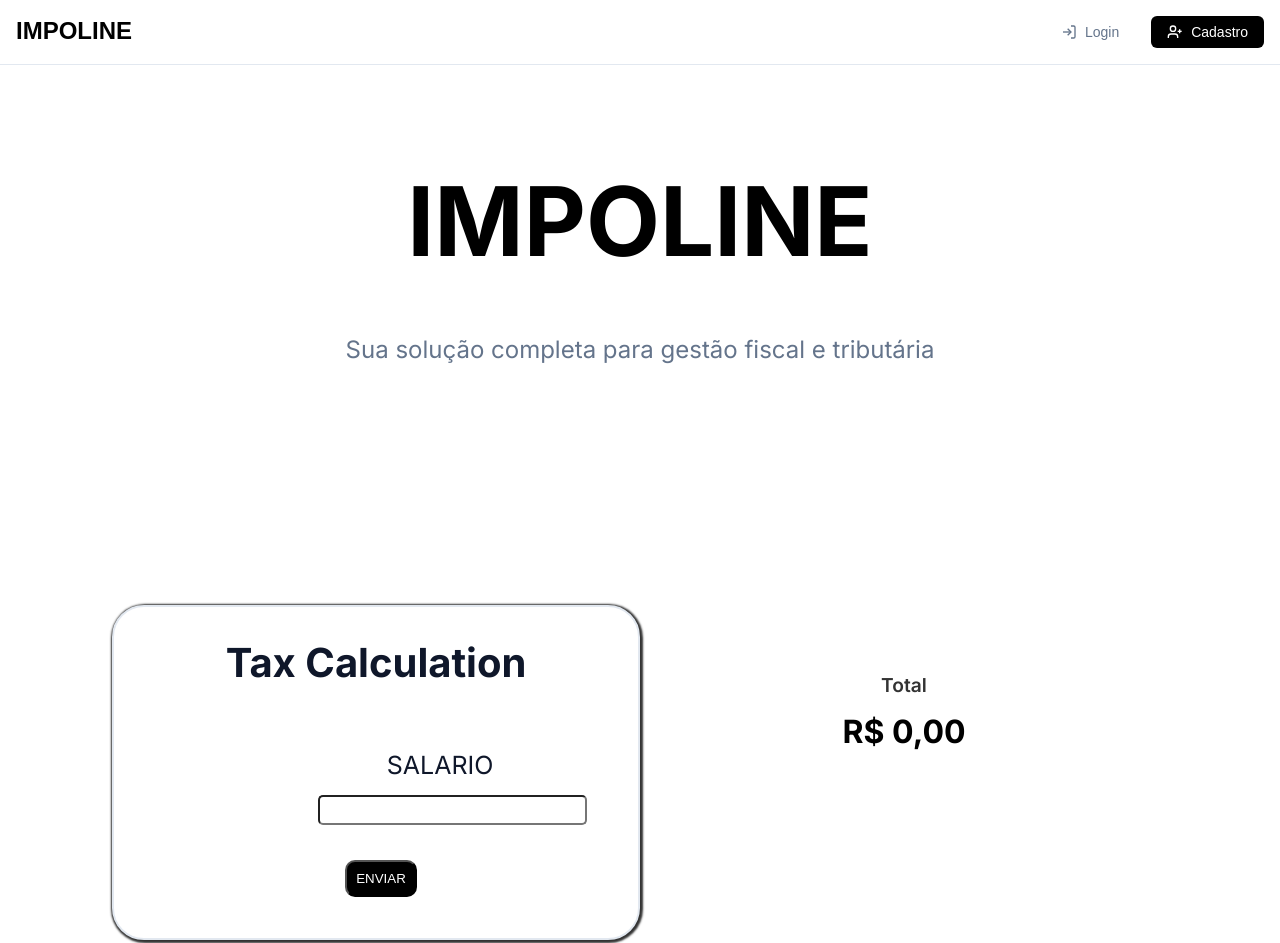
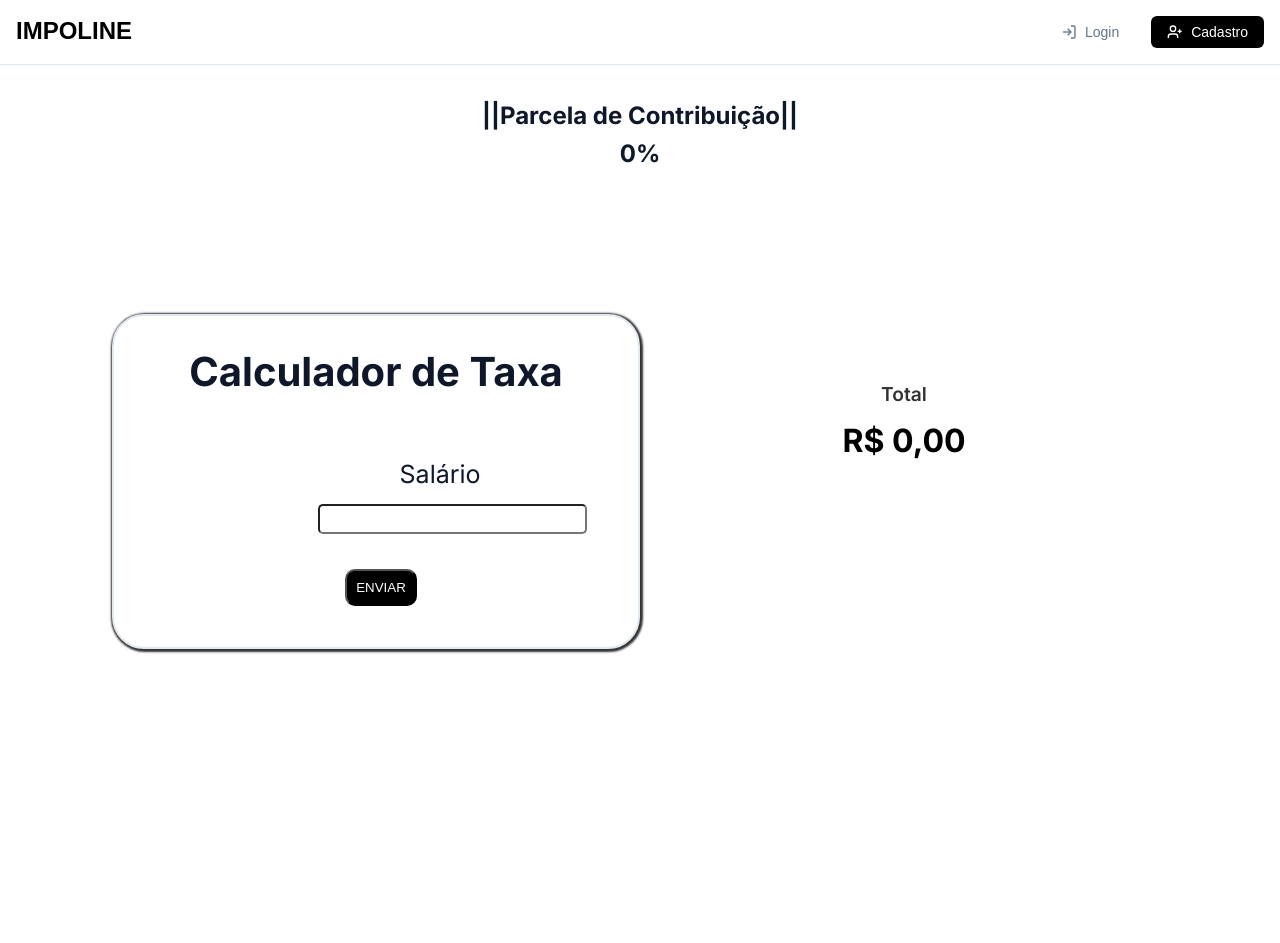
Before and after one commit to EUAmarques/tcc, a plain HTML site: page tax.html in a window 1280 px wide. Shown: the top 943 px of the page. After the commit the page ends 800 px from the top, so only its background shows below. Drawn offline with Linux system fonts and the light colour scheme.

```diff
--- a/index.css
+++ b/index.css
@@ -92,7 +92,7 @@
 
 
 .hero-section {
-  padding: 5rem 1rem;
+  padding: 2rem 0.5rem;
   text-align: center;
 }
 
@@ -499,6 +499,9 @@
     display: flex;
     justify-content: cent
 }
+.porcent{
+  justify-self: center;
+}
 
 /* Responsividade (Responsiveness) */
 @media (max-width: 768px) {
--- a/index.js
+++ b/index.js
@@ -1,29 +1,32 @@
-  function salario() {
+
+function salario() {
     let salarioBruto = parseFloat(document.getElementById('income').value) || 0;
     let imposto = 0.0;
+    let porcentagem = 0.0 + "%";
 
-    if (salarioBruto <= 1903.98) {
-      imposto = 0.0;
+    if (salarioBruto <= 2112.00) {
+      imposto = 0.0 ; porcentagem = 0.0;
     } else if (salarioBruto <= 2826.65) {
-      imposto = (salarioBruto - 1903.98) * 0.075;
+      imposto = (salarioBruto - 2112.00) * 0.075 ; porcentagem = 7.5;
     } else if (salarioBruto <= 3751.05) {
-      imposto = (2826.65 - 1903.98) * 0.075 + (salarioBruto - 2826.65) * 0.15;
+      imposto = (2826.65 - 2112.00) * 0.075 + (salarioBruto - 2826.65) * 0.15 ; porcentagem = 15 ;
     } else if (salarioBruto <= 4664.68) {
-      imposto = (2826.65 - 1903.98) * 0.075 +
+      imposto = (2826.65 - 2112.00) * 0.075 +
         (3751.05 - 2826.65) * 0.15 +
-        (salarioBruto - 3751.05) * 0.225;
+        (salarioBruto - 3751.05) * 0.225 ; porcentagem = 22.5;
     } else {
-      imposto = (2826.65 - 1903.98) * 0.075 +
+      imposto = (2826.65 - 2112.00) * 0.075 +
         (3751.05 - 2826.65) * 0.15 +
         (4664.68 - 3751.05) * 0.225 +
-        (salarioBruto - 4664.68) * 0.275;
+        (salarioBruto - 4664.68) * 0.275; porcentagem =   27.5 ;
     }
+
 
     let salarioLiquido = salarioBruto - imposto;
 
     const data = [
       { label: 'Imposto', value: imposto, color: '#000000' },
-      { label: 'Salário Líquido', value: salarioLiquido, color: '#f6f4f4ff' }
+      { label: 'Salário Líquido', value: salarioLiquido, color: '#c9c8c8ff' }
     ];
 
     const total = data.reduce((sum, item) => sum + item.value, 0);
@@ -31,6 +34,9 @@
     createSlices(data, total);
     updateTotal(total);
     addEventListeners(data);
+
+    const porc = document.getElementById('change');
+    porc.innerHTML = `${porcentagem}%`;
   }
 
   function createSlices(data, total) {
--- a/tax.html
+++ b/tax.html
@@ -42,17 +42,19 @@
 
     <main>
         <section class="hero-section">
-            <div class="hero-container">
-                <h1 class="hero-title">IMPOLINE</h1>
-                <p class="hero-subtitle">Sua solução completa para gestão fiscal e tributária</p>
+
+            <div class="porcent">
+                <h1> ||Parcela de Contribuição|| </h1>
+                           <h2 id="change"></h2>
+
             </div>
         </section>
 
         <div class="grid">
              <div class="exemplo4">
-    <h1 class="title-exemplo">Tax Calculation</h1>
+    <h1 class="title-exemplo">Calculador de Taxa </h1>
    <div class="cal">
-    <label for="income" class="label">SALARIO</label><br>
+    <label for="income" class="label">Salário</label><br>
     <input type="number" id="income"  class="input"/>
    </div>
     <button onclick="salario()" class="buttonclas">ENVIAR</button>
```
